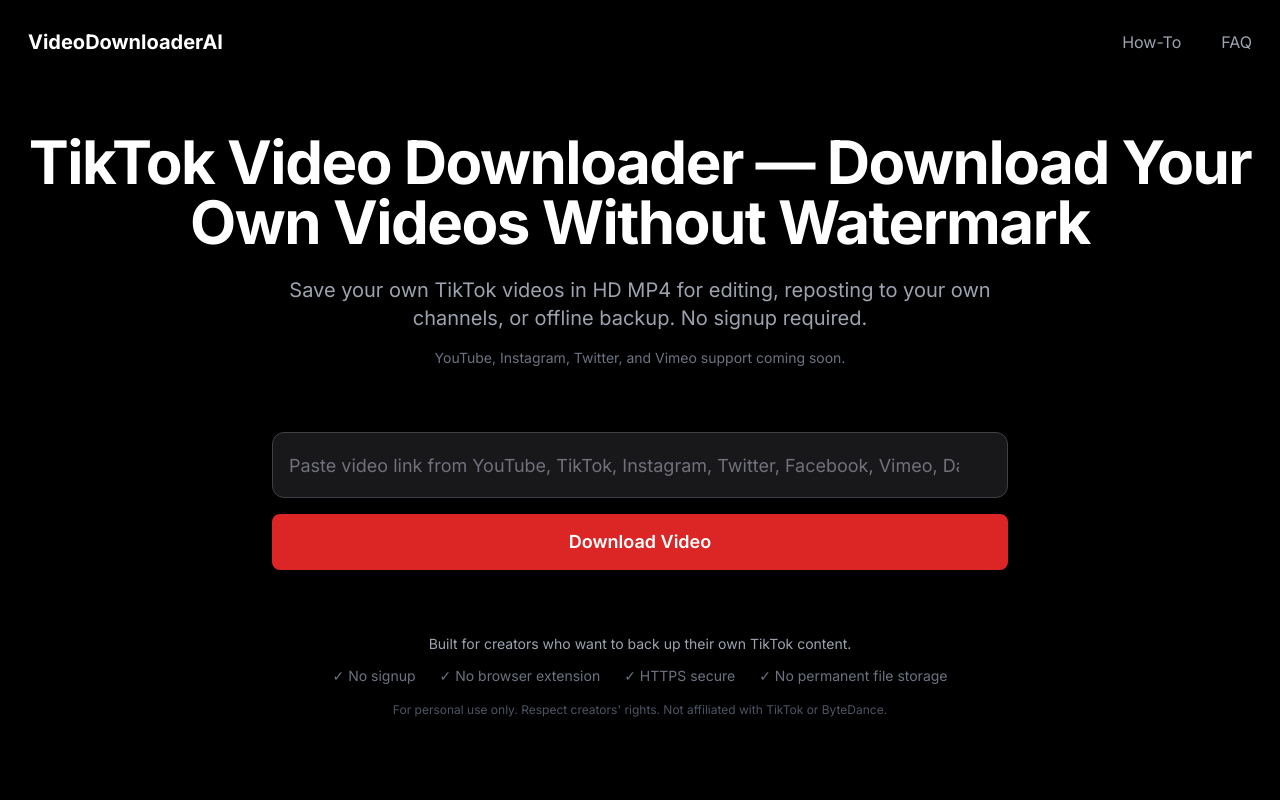
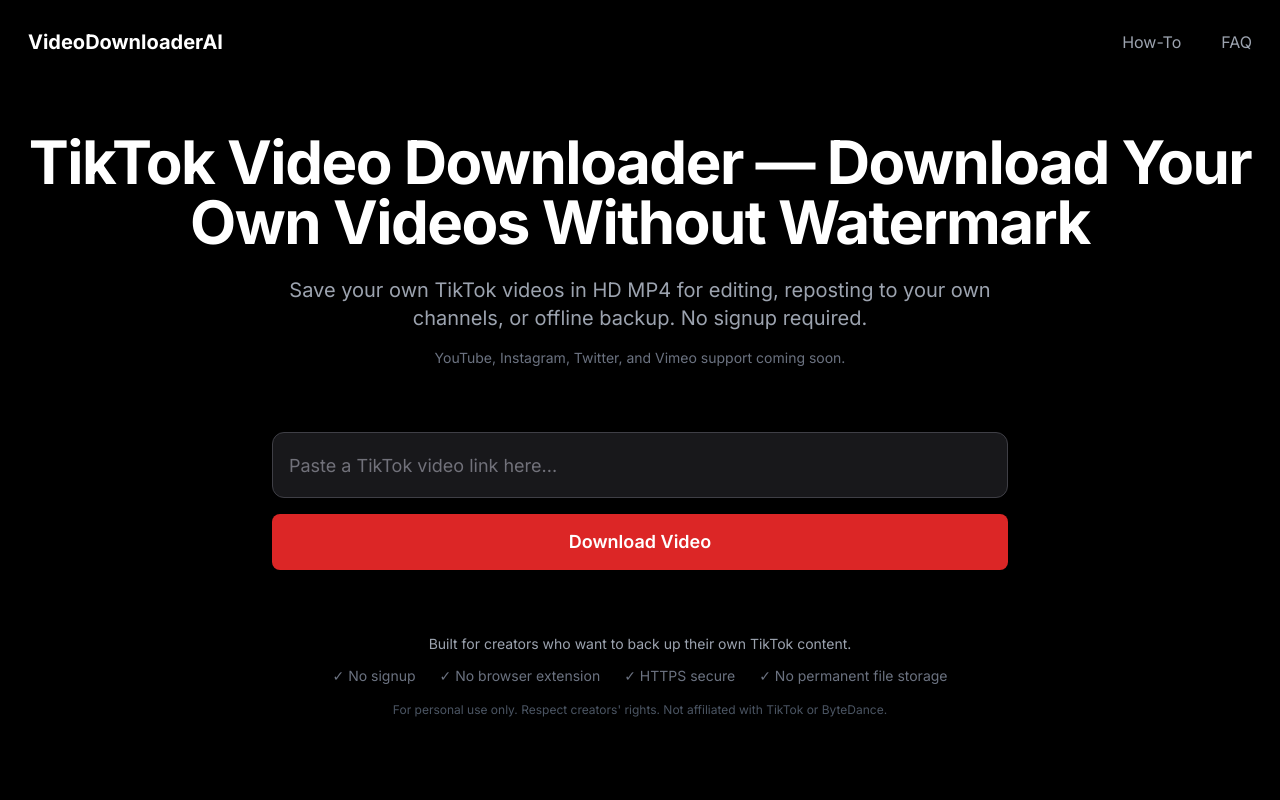
Before and after one commit to wuzesh-art/media-backup, a Next.js app: page / in a window 1280 px wide. Shown: the top 800 px of the page. Built offline with nearby package versions, Linux system fonts and the light colour scheme.

Commit message:
Update placeholder text for URL input field

```diff
--- a/src/components/UrlInput.tsx
+++ b/src/components/UrlInput.tsx
@@ -37,7 +37,7 @@
           type="url"
           value={value}
           onChange={(e) => onChange(e.target.value)}
-          placeholder="Paste video link from YouTube, TikTok, Instagram, Twitter, Facebook, Vimeo, Dailymotion, Reddit..."
+          placeholder="Paste a TikTok video link here..."
           className="w-full h-14 md:h-16 bg-transparent text-white placeholder-zinc-500 px-4 pr-12 text-base md:text-lg outline-none rounded-xl"
           aria-label="Video URL input"
         />
```
